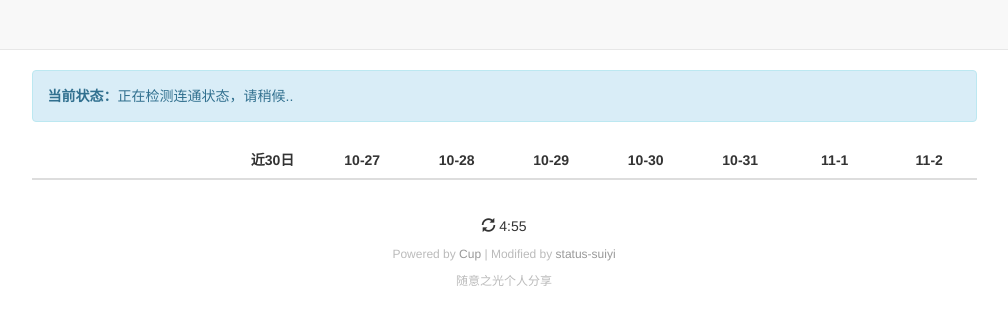
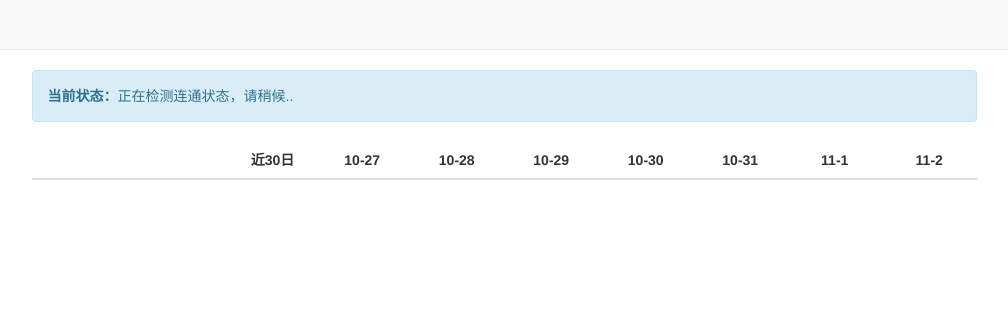
Before and after one commit to Suiyi-Light-Web/status-suiyi, a plain HTML site: page page.html in a window 1280 px wide. Shown: the whole page, without its empty margins (136-1144 px from the left). Drawn offline with Linux system fonts and the light colour scheme; no server answers.

Commit message:
Update page.html

```diff
--- a/page.html
+++ b/page.html
@@ -121,13 +121,6 @@
       </div>
     </div>
   </div>
-  <div class="footer">
-    <div class="container">
-      <p><span class="glyphicon glyphicon-refresh"></span> <span id="last-update"></span></p>
-      <p class="credit">Powered by <a href="https://github.com/CoolQ/Cup" target="_blank">Cup</a> | Modified by <a href="https://github.com/Suiyi-Light/status-suiyi" target="_blank">status-suiyi</a></p>
-      <p class="credit">随意之光个人分享</p>
-    </div>
-  </div>
   <script type="template/mustache" id="server-template">
     <tr class="{{alert}}">
       <td rowspan="2" class="sertitle">
```
